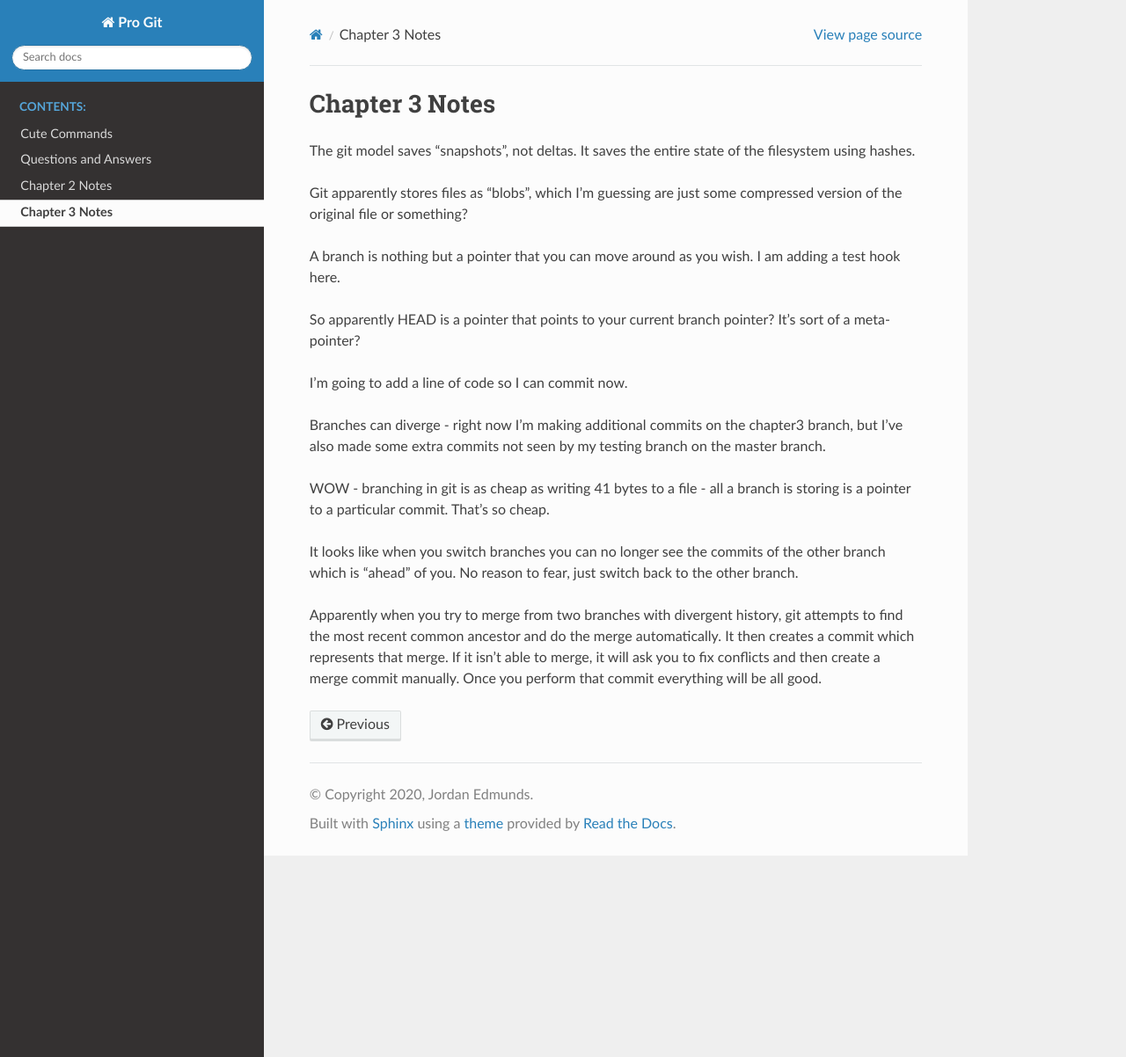
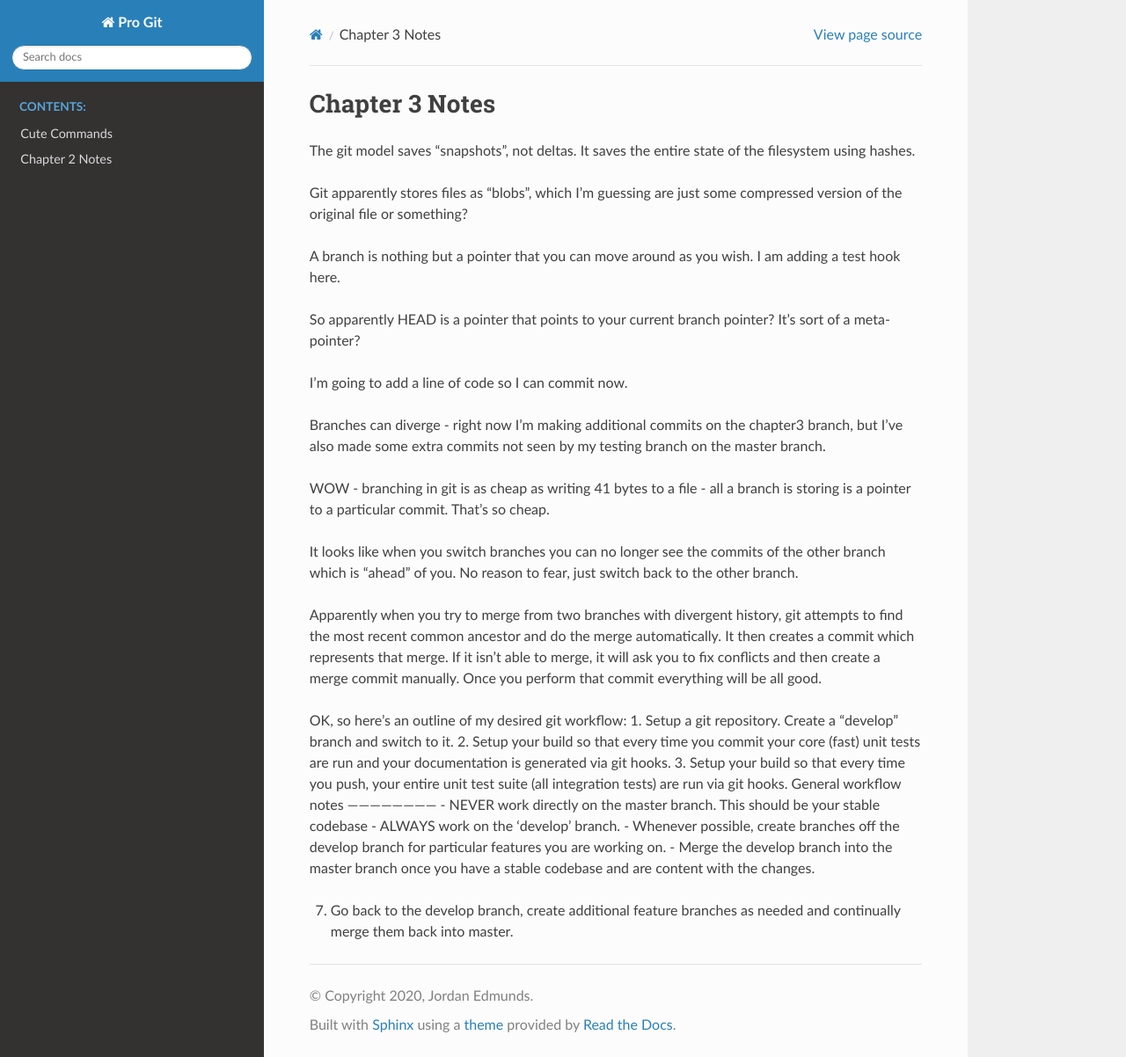
Before and after one commit to edmundsj/gitNotes, a Sphinx documentation site: the page built from docs/notes_chapter3.rst, in a window 1280 px wide and 1202 px high. Shown: the whole window at 88% size. Built offline with Sphinx 7.4.7 and the Read the Docs theme 2.0.0, drawn with Linux system fonts in a browser that asks for light colours.

Commit message:
added workflow comments

```diff
--- a/docs/index.rst
+++ b/docs/index.rst
@@ -11,9 +11,7 @@ Welcome to Pro Git's documentation!
    :caption: Contents:
 
    helpful_commands
-   questions_answers
    notes_chapter2
-   notes_chapter3
 
 
 
--- a/docs/notes_chapter3.rst
+++ b/docs/notes_chapter3.rst
@@ -17,3 +17,16 @@ WOW - branching in git is as cheap as writing 41 bytes to a file - all a branch
 It looks like when you switch branches you can no longer see the commits of the other branch which is "ahead" of you. No reason to fear, just switch back to the other branch.
 
 Apparently when you try to merge from two branches with divergent history, git attempts to find the most recent common ancestor and do the merge automatically. It then creates a commit which represents that merge. If it isn't able to merge, it will ask you to fix conflicts and then create a merge commit manually. Once you perform that commit everything will be all good.
+
+OK, so here's an outline of my desired git workflow:
+1. Setup a git repository. Create a "develop" branch and switch to it.
+2. Setup your build so that every time you commit your core (fast) unit tests are run and your documentation is generated via git hooks.
+3. Setup your build so that every time you push, your entire unit test suite (all integration tests) are run via git hooks.
+General workflow notes
+------------------------
+- NEVER work directly on the master branch. This should be your stable codebase
+- ALWAYS work on the 'develop' branch.
+- Whenever possible, create branches off the develop branch for particular features you are working on.
+- Merge the develop branch into the master branch once you have a stable codebase and are content with the changes.
+
+7. Go back to the develop branch, create additional feature branches as needed and continually merge them back into master.
```
